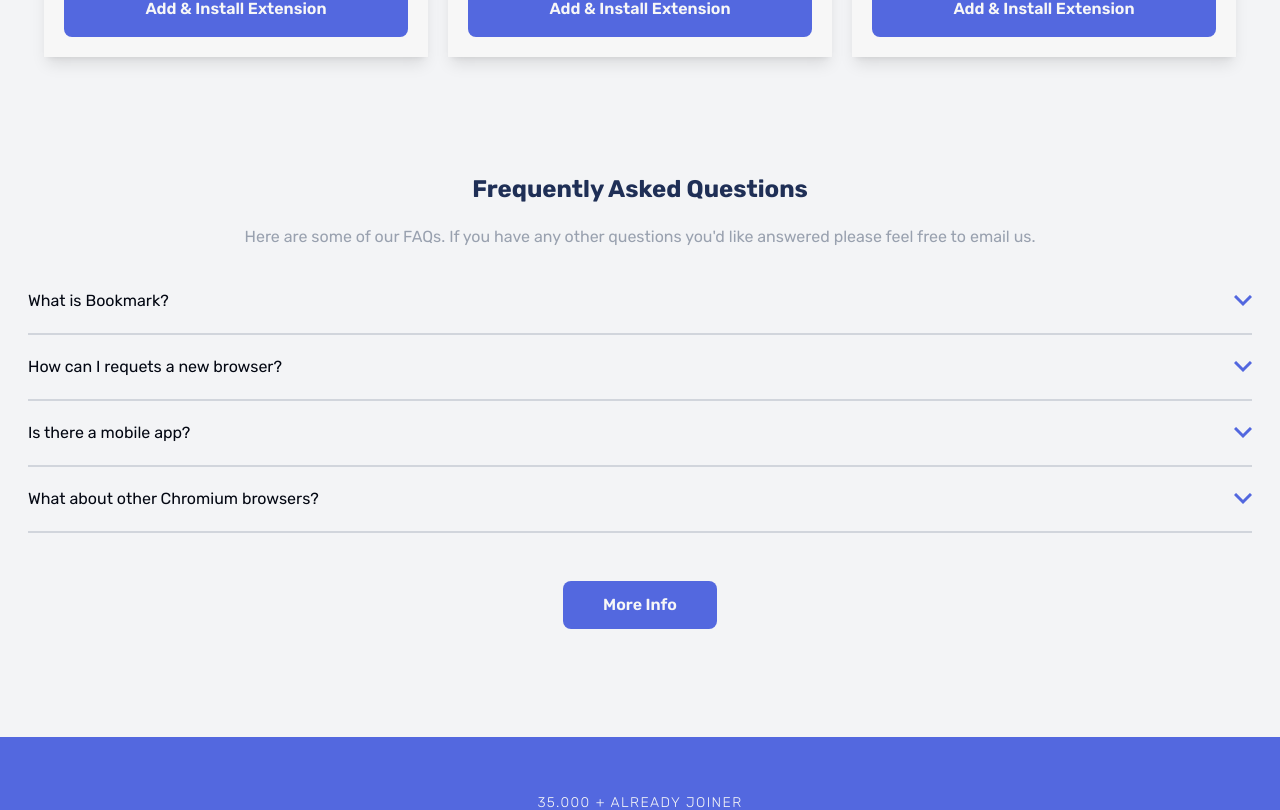
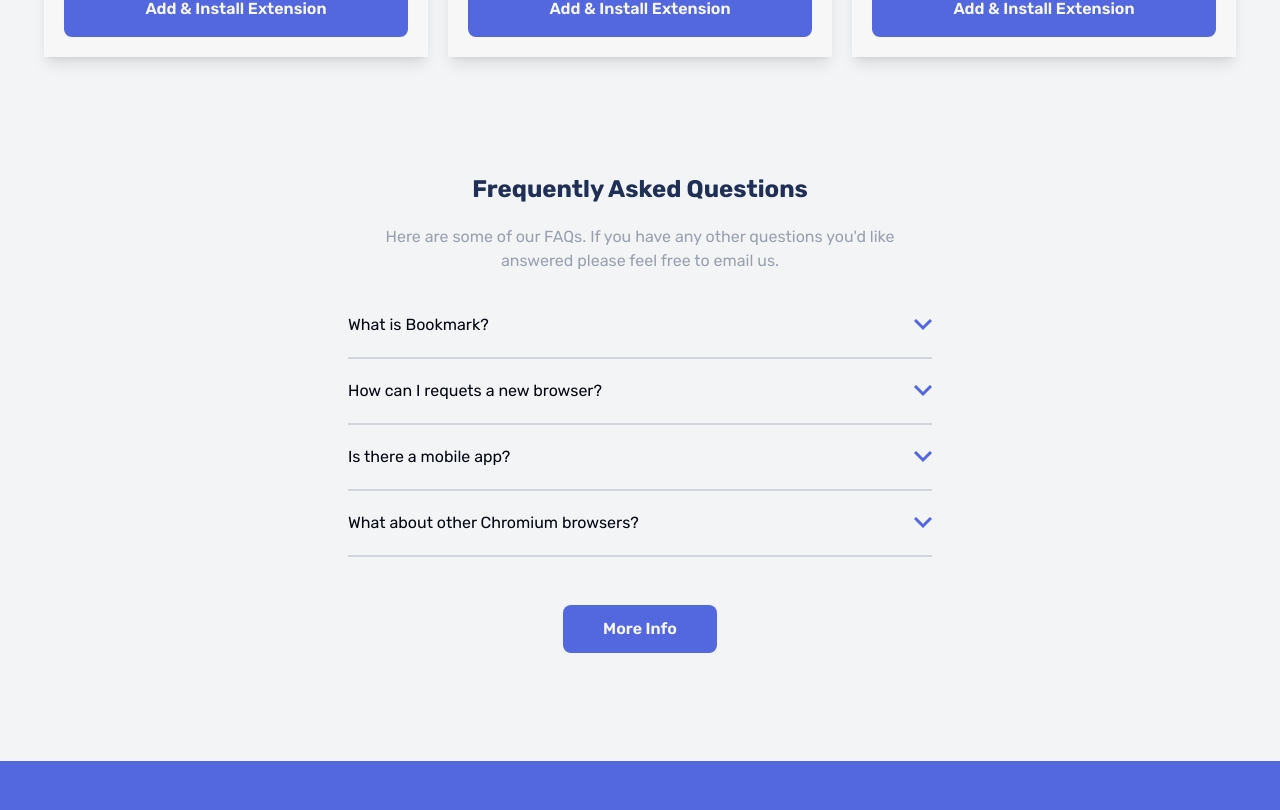
Before and after one commit to Diego2Drm/bookmark-landing-page, a React (Vite) app: page / in a window 1280 px wide. Shown: the part 2057-2867 px from the top of the page. Built offline with nearby package versions, Linux system fonts and the light colour scheme.

Commit message:
Add desktop design for FAQs

```diff
--- a/src/components/Faqs/index.jsx
+++ b/src/components/Faqs/index.jsx
@@ -9,7 +9,7 @@ const Faqs = () => {
     setIsOpenIndex(isOpenIndex === index ? null : index)
   }
   return (
-    <section className="mt-10 p-7">
+    <section className="mt-10 p-7 lg:w-1/2 lg:mx-auto">
       <h2 className="text-Blue-950 font-bold text-2xl text-center my-5">
         Frequently Asked Questions
       </h2>
```
